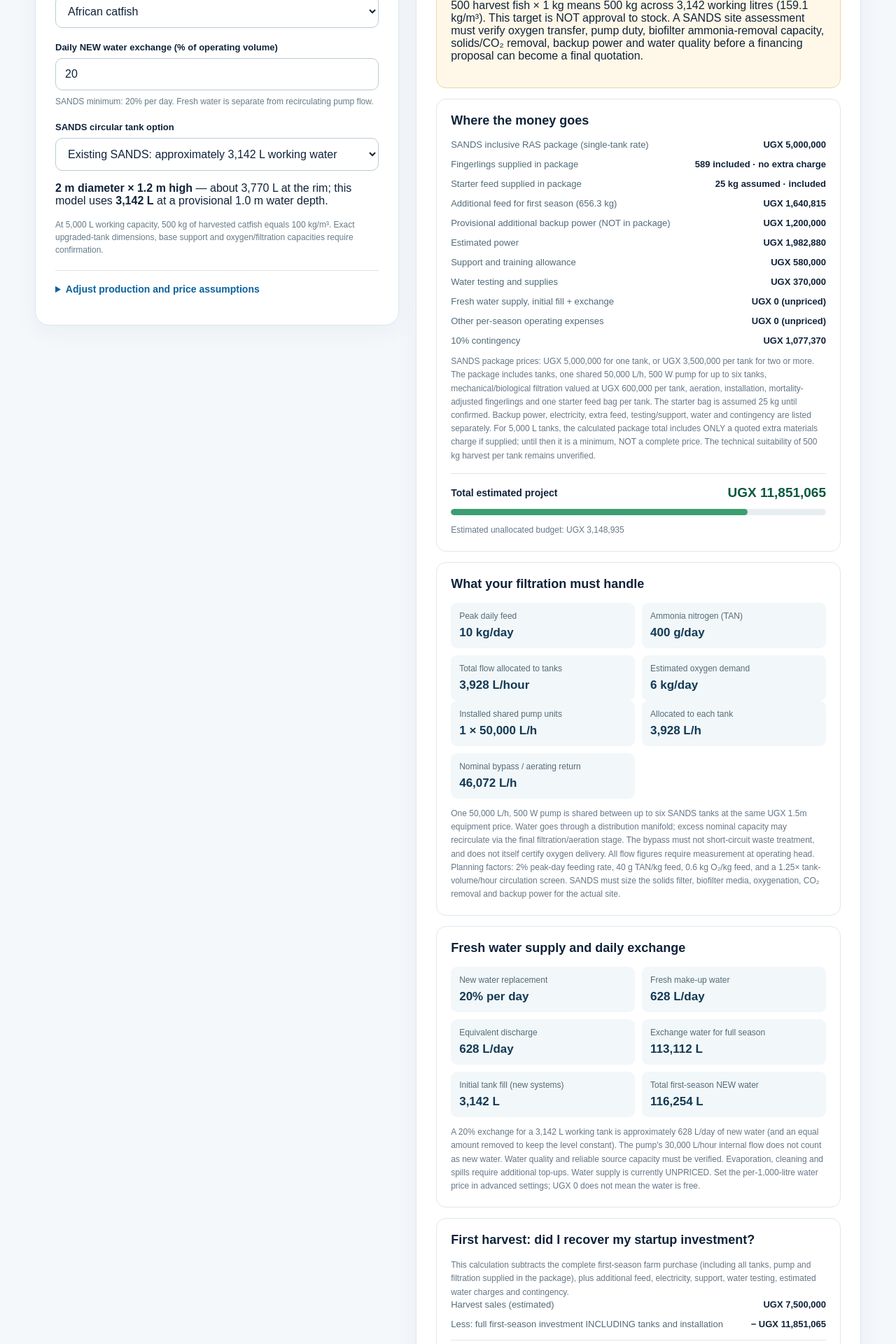
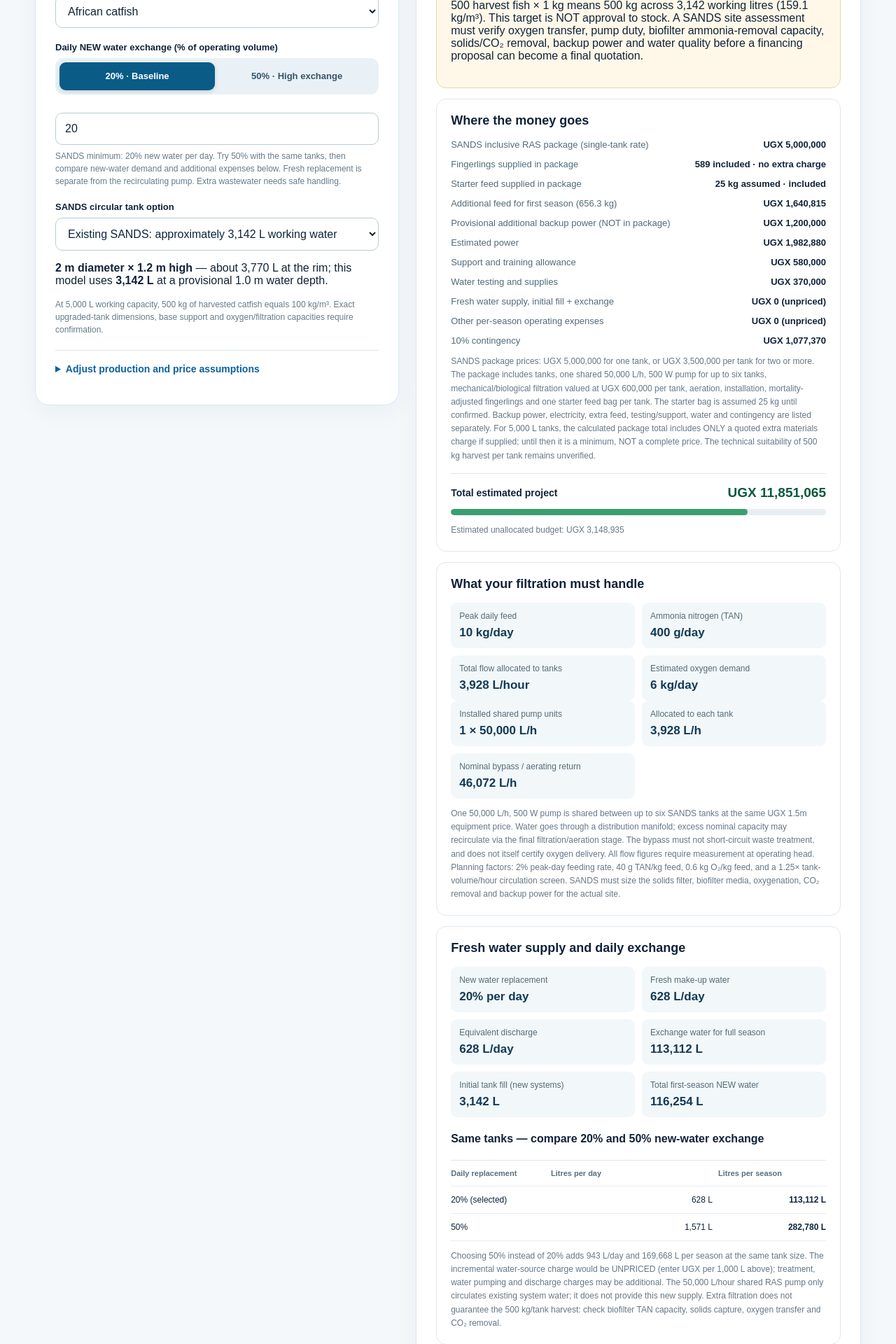
Before and after one commit to jmuhairwe-glitch/sands-website, a Next.js app: page /finance in a window 1280 px wide. Shown: the part 960-2880 px from the top of the page at 70% size. Built offline with nearby package versions, Linux system fonts and the light colour scheme.

Commit message:
Add 20% vs 50% water exchange preset/comparison and optional filtration-upgrade capital to simulator

```diff
--- a/app/finance/FinanceCalculator.tsx
+++ b/app/finance/FinanceCalculator.tsx
@@ -118,8 +118,12 @@
 
           <div className="financeField">
             <label htmlFor="waterExchangePct">Daily NEW water exchange (% of operating volume)</label>
+            <div className="financeMode" role="group" aria-label="Daily water exchange presets">
+              <button type="button" className={inputs.waterExchangePct === 20 ? "selected" : ""} aria-pressed={inputs.waterExchangePct === 20} onClick={() => set({ waterExchangePct: 20 })}>20% · Baseline</button>
+              <button type="button" className={inputs.waterExchangePct === 50 ? "selected" : ""} aria-pressed={inputs.waterExchangePct === 50} onClick={() => set({ waterExchangePct: 50 })}>50% · High exchange</button>
+            </div>
             <Numeric id="waterExchangePct" value={inputs.waterExchangePct} min={20} max={100} step={5} onChange={(waterExchangePct) => set({ waterExchangePct })}/>
-            <small>SANDS minimum: 20% per day. Fresh water is separate from recirculating pump flow.</small>
+            <small>SANDS minimum: 20% new water per day. Try 50% with the same tanks, then compare new-water demand and additional expenses below. Fresh replacement is separate from the recirculating pump. Extra wastewater needs safe handling.</small>
           </div>
           {isNew ? (
             <div className="financeField">
@@ -171,6 +175,7 @@
               <div className="financeField"><label htmlFor="aerationWatts">Aerator electrical draw (W per aerator; assumes one per tank)</label><Numeric id="aerationWatts" value={inputs.aerationWattsPerTank} min={0} max={3000} step={5} onChange={(aerationWattsPerTank) => set({ aerationWattsPerTank })}/><small>SANDS-reported aerator rating: 40 W. The calculator currently budgets one aerator per tank; confirm if the aeration units are shared between tanks.</small></div>
               {isNew && inputs.tankLitres === SANDS_TANK.upgradedWorkingLitres && <div className="financeField"><label htmlFor="upgradeExtraCost">Extra sheet + extra pallets + extra fabrication labour (UGX PER 5,000 L tank)</label><Numeric id="upgradeExtraCost" value={inputs.upgradedTankExtraCostPerTank} min={0} max={10000000} step={50000} onChange={(upgradedTankExtraCostPerTank) => set({ upgradedTankExtraCostPerTank })}/><small>Enter the quoted additional materials/labour cost ABOVE the original complete 3,142 L package. UGX 0 means UNPRICED, not a free upgrade. Current base uses four pallets; extra pallet count/price are awaiting SANDS confirmation.</small></div>}
               <div className="financeField"><label htmlFor="starterBag">Starter bag included with each new catfish tank (kg, assumed)</label><Numeric id="starterBag" value={inputs.starterBagKgPerTank} min={0} max={100} step={1} onChange={(starterBagKgPerTank) => set({ starterBagKgPerTank })}/><small>The package includes one bag per tank. Bag weight is NOT YET CONFIRMED; 25 kg is an editable example. Only this quantity is deducted from the additional feed purchased.</small></div>
+              <div className="financeField"><label htmlFor="extraFilter">ADDITIONAL upgraded filtration budget for the entire system (UGX)</label><Numeric id="extraFilter" value={inputs.extraFiltrationBudget} min={0} max={50000000} step={50000} onChange={(extraFiltrationBudget) => set({ extraFiltrationBudget })}/><small>Only price upgrades BEYOND the mechanical/biological filters already included in the SANDS package (UGX 600,000 per tank). Enter a verified extra cost for improved solids removal, larger media, filtration plumbing or oxygenation. Zero means NOT QUOTED, not that upgrades are unnecessary.</small></div>
               <div className="financeField"><label htmlFor="seasonOtherCost">Other running costs per season (UGX)</label><Numeric id="seasonOtherCost" value={inputs.otherSeasonCost} min={0} max={100000000} step={100000} onChange={(otherSeasonCost) => set({ otherSeasonCost })}/><small>Add labour, harvesting, delivery, marketing, repairs and other costs not already covered by the training/testing allowances. Zero means these expenses are UNPRICED, not that they don't exist. They are deducted from every season, including the first.</small></div>
               <div className="financeField"><label htmlFor="waterRate">Source water cost (UGX/1,000 L)</label><Numeric id="waterRate" value={inputs.waterCostPer1000L} min={0} max={100000} step={500} onChange={(waterCostPer1000L) => set({ waterCostPer1000L })}/><small>UGX 0 means not priced, NOT free. Enter a real water cost for the profitability estimate.</small></div>
             </div>
@@ -207,6 +212,7 @@
               <div className="financeCost"><span>Initial fingerlings</span><b>{ugx(result.fingerlingsCost)}</b></div>
               <div className="financeCost"><span>First season feed</span><b>{ugx(result.feedCost)}</b></div>
             </>}
+            {result.extraFiltrationBudget > 0 && <div className="financeCost"><span>Additional filtration upgrade (ABOVE package)</span><b>{ugx(result.extraFiltrationBudget)}</b></div>}
             <div className="financeCost"><span>Estimated power</span><b>{ugx(result.energyCost)}</b></div>
             <div className="financeCost"><span>Support and training allowance</span><b>{ugx(result.supportCost)}</b></div>
             <div className="financeCost"><span>Water testing and supplies</span><b>{ugx(result.waterTestingCost)}</b></div>
@@ -247,7 +253,18 @@
               <div><small>Initial tank fill (new systems)</small><strong>{quantity(result.initialFillLitres)} L</strong></div>
               <div><small>Total first-season NEW water</small><strong>{quantity(result.firstCycleFreshWaterLitres)} L</strong></div>
             </div>
-            <p className="financeMuted">A 20% exchange for a 3,142 L working tank is approximately 628 L/day of new water (and an equal amount removed to keep the level constant). The pump's 30,000 L/hour internal flow does not count as new water. Water quality and reliable source capacity must be verified. Evaporation, cleaning and spills require additional top-ups. {inputs.waterCostPer1000L === 0 ? "Water supply is currently UNPRICED. Set the per-1,000-litre water price in advanced settings; UGX 0 does not mean the water is free." : "Water source charges at " + ugx(inputs.waterCostPer1000L) + " per 1,000 L are included in running costs, but treatment, source pumping and wastewater charges still need checking."}</p>
+            <h4>Same tanks — compare 20% and 50% new-water exchange</h4>
+            <div className="financeScenarioTable">
+              <div className="financeScenarioHeading"><span>Daily replacement</span><span>Litres per day</span><span>Litres per season</span></div>
+              {[20, 50].map(pct => (
+                <div className="financeScenarioRow" key={pct}>
+                  <span>{pct}%{inputs.waterExchangePct === pct ? " (selected)" : ""}</span>
+                  <span>{quantity(result.volumeLitres * pct / 100)} L</span>
+                  <strong>{quantity(result.volumeLitres * pct / 100 * inputs.cycleDays)} L</strong>
+                </div>
+              ))}
+            </div>
+            <p className="financeMuted">Choosing 50% instead of 20% adds {quantity(result.volumeLitres * .30)} L/day and {quantity(result.volumeLitres * .30 * inputs.cycleDays)} L per season at the same tank size. The incremental water-source charge would be {inputs.waterCostPer1000L === 0 ? "UNPRICED (enter UGX per 1,000 L above)" : ugx(result.volumeLitres * .30 * inputs.cycleDays / 1000 * inputs.waterCostPer1000L)}; treatment, water pumping and discharge charges may be additional. The 50,000 L/hour shared RAS pump only circulates existing system water; it does not provide this new supply. Extra filtration does not guarantee the 500 kg/tank harvest: check biofilter TAN capacity, solids capture, oxygen transfer and CO₂ removal.</p>
           </div>
 
           <div className="financePanel">
```
